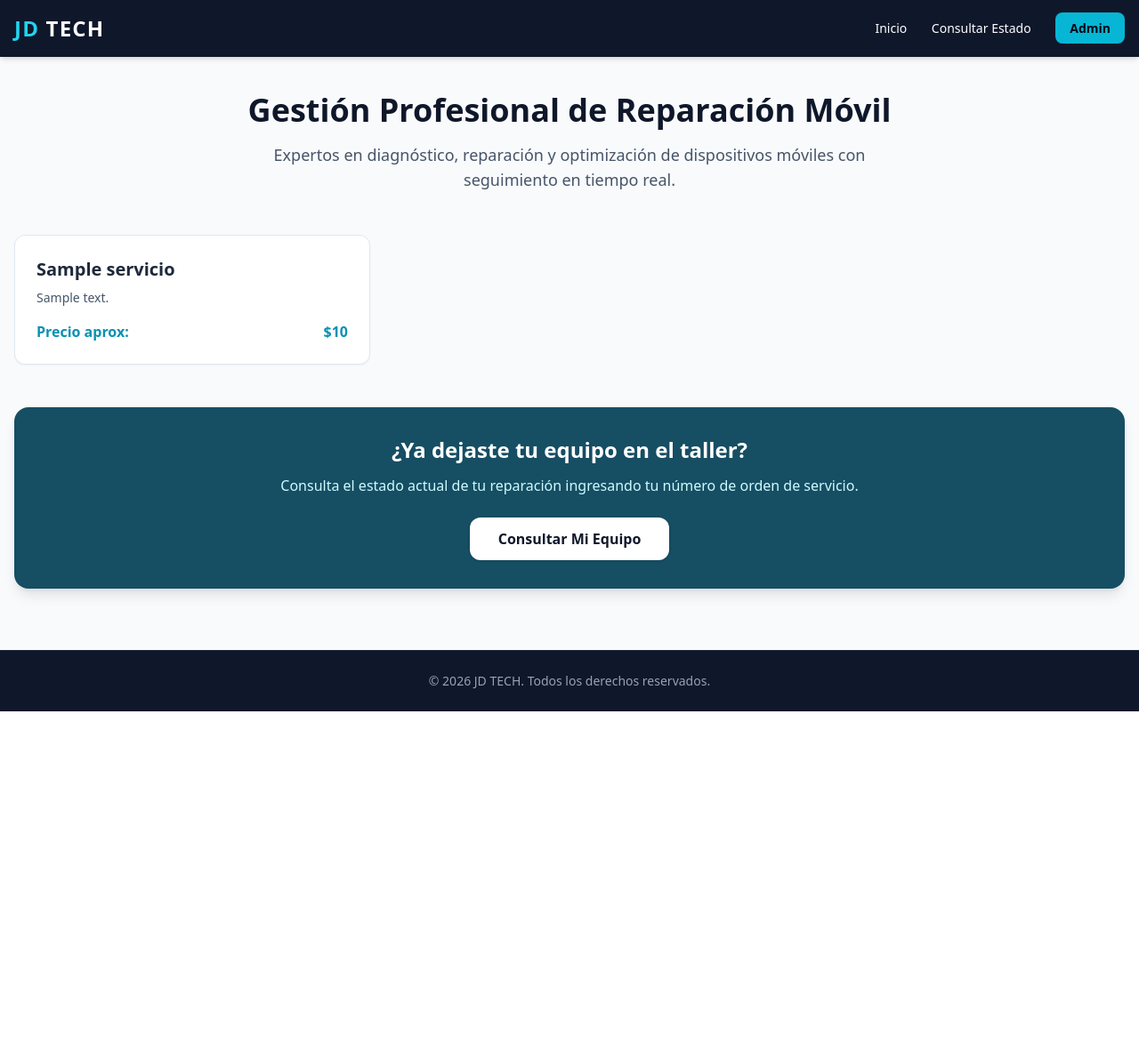
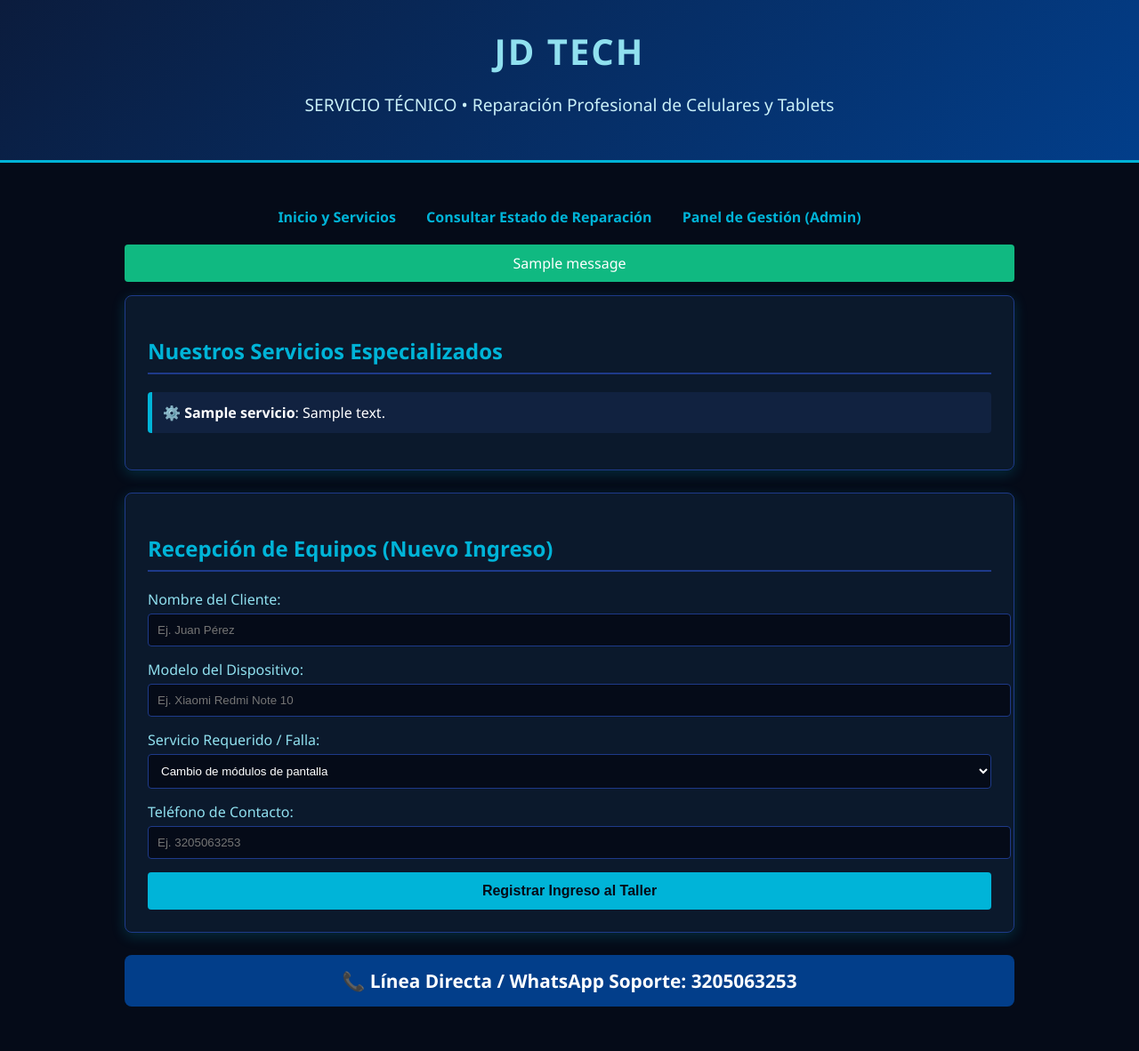
Before and after one commit to juandavidnaranjomaya-ship-it/jd_tech_taller, a Flask app: template templates/index.html in a window 1280 px wide. Shown: the whole page at 89% size. Before the commit the page ends 800 px from the top, so only its background shows below. Run offline with Flask 3, Linux system fonts and the light colour scheme; the template is opened without the code that fills it: most values are stand-ins (such as "Sample title", 1, 10 or a date in 2020); one stand-in notice (Sample message) is shown; some libraries are stand-ins or nearby versions.

Commit message:
Add files via upload

```diff
--- a/templates/index.html
+++ b/templates/index.html
@@ -2,58 +2,91 @@
 <html lang="es">
 <head>
     <meta charset="UTF-8">
-    <meta name="viewport" content="width=device-width, initial-scale=1.0">
-    <title>JD TECH - Taller de Reparación Móvil</title>
-    <!-- Tailwind CSS para diseño moderno y estético -->
-    <script src="https://cdn.tailwindcss.com"></script>
+    <title>JD TECH - Servicio Técnico Especializado</title>
+    <style>
+        body { font-family: 'Segoe UI', Tahoma, Geneva, Verdana, sans-serif; background-color: #050b18; color: #ffffff; margin: 0; padding: 0; }
+        header { background: linear-gradient(135deg, #0b1c3d, #023e8a); padding: 30px; text-align: center; border-bottom: 3px solid #00b4d8; }
+        h1 { margin: 0; font-size: 2.5em; letter-spacing: 2px; color: #90e0ef; }
+        p.sub { font-size: 1.2em; color: #caf0f8; }
+        .container { max-width: 1000px; margin: 30px auto; padding: 20px; }
+        .card { background-color: #0b192c; border: 1px solid #1e3a8a; border-radius: 8px; padding: 25px; margin-bottom: 25px; box-shadow: 0 4px 15px rgba(0, 180, 216, 0.2); }
+        h2 { color: #00b4d8; border-bottom: 2px solid #1e3a8a; padding-bottom: 8px; }
+        ul { list-style: none; padding: 0; }
+        ul li { background: #112240; margin: 10px 0; padding: 12px; border-left: 5px solid #00b4d8; border-radius: 4px; }
+        .form-group { margin-bottom: 15px; }
+        label { display: block; margin-bottom: 5px; color: #90e0ef; }
+        input, select, textarea { width: 100%; padding: 10px; background: #050b18; border: 1px solid #1e3a8a; color: white; border-radius: 4px; }
+        button { background-color: #00b4d8; color: #050b18; padding: 12px 20px; border: none; font-weight: bold; border-radius: 4px; cursor: pointer; width: 100%; font-size: 1em; }
+        button:hover { background-color: #90e0ef; }
+        .nav-links { text-align: center; margin-bottom: 20px; }
+        .nav-links a { color: #00b4d8; margin: 0 15px; text-decoration: none; font-weight: bold; }
+        .nav-links a:hover { text-decoration: underline; }
+        .alert { padding: 10px; background-color: #10b981; color: white; margin-bottom: 15px; border-radius: 4px; text-align: center; }
+        .contacto-banner { text-align: center; background: #023e8a; padding: 15px; font-size: 1.3em; font-weight: bold; border-radius: 8px; margin-top: 20px; }
+    </style>
 </head>
-<body class="bg-slate-50 text-slate-800 font-sans min-h-screen flex flex-col">
-
-    <!-- Barra de Navegación -->
-    <header class="bg-slate-900 text-white shadow-md">
-        <div class="max-w-7xl mx-auto px-4 py-4 flex justify-between items-center">
-            <h1 class="text-2xl font-black tracking-wider text-cyan-400">JD <span class="text-white">TECH</span></h1>
-            <nav class="space-x-6 text-sm font-medium">
-                <a href="/" class="hover:text-cyan-400 transition">Inicio</a>
-                <a href="/estado" class="hover:text-cyan-400 transition">Consultar Estado</a>
-                <a href="/login-admin" class="bg-cyan-500 hover:bg-cyan-600 text-slate-950 font-bold px-4 py-2 rounded-lg transition">Admin</a>
-            </nav>
-        </div>
+<body>
+    <header>
+        <h1>JD TECH</h1>
+        <p class="sub">SERVICIO TÉCNICO • Reparación Profesional de Celulares y Tablets</p>
     </header>
 
-    <!-- Contenido Principal -->
-    <main class="flex-grow max-w-7xl mx-auto px-4 py-10 w-full">
-        <div class="text-center mb-12">
-            <h2 class="text-4xl font-extrabold text-slate-900 mb-4">Gestión Profesional de Reparación Móvil</h2>
-            <p class="text-lg text-slate-600 max-w-2xl mx-auto">Expertos en diagnóstico, reparación y optimización de dispositivos móviles con seguimiento en tiempo real.</p>
+    <div class="container">
+        <div class="nav-links">
+            <a href="/">Inicio y Servicios</a>
+            <a href="/estado">Consultar Estado de Reparación</a>
+            <a href="/admin">Panel de Gestión (Admin)</a>
         </div>
 
-        <!-- Vitrina de Servicios Dinámicos -->
-        <div class="grid md:grid-cols-3 gap-6 mb-12">
-            {% for servicio in servicios %}
-            <div class="bg-white rounded-xl shadow-sm border border-slate-200 p-6 hover:shadow-md transition">
-                <h3 class="text-xl font-bold text-slate-800 mb-2">{{ servicio.nombre }}</h3>
-                <p class="text-slate-600 text-sm mb-4">{{ servicio.descripcion }}</p>
-                <div class="flex justify-between items-center font-semibold text-cyan-600">
-                    <span>Precio aprox:</span>
-                    <span>${{ servicio.precio }}</span>
-                </div>
-            </div>
-            {% endfor %}
+        {% with messages = get_flashed_messages(with_categories=true) %}
+            {% if messages %}
+                {% for category, message in messages %}
+                    <div class="alert">{{ message }}</div>
+                {% endfor %}
+            {% endif %}
+        {% endwith %}
+
+        <div class="card">
+            <h2>Nuestros Servicios Especializados</h2>
+            <ul>
+                {% for servicio in servicios %}
+                    <li><strong>⚙️ {{ servicio.nombre }}</strong>: {{ servicio.descripcion }}</li>
+                {% endfor %}
+            </ul>
         </div>
 
-        <!-- Sección de Llamada a la Acción -->
-        <div class="bg-cyan-900 text-white rounded-2xl p-8 text-center shadow-lg">
-            <h3 class="text-2xl font-bold mb-3">¿Ya dejaste tu equipo en el taller?</h3>
-            <p class="text-cyan-100 mb-6">Consulta el estado actual de tu reparación ingresando tu número de orden de servicio.</p>
-            <a href="/estado" class="inline-block bg-white text-slate-900 font-bold px-8 py-3 rounded-xl hover:bg-cyan-50 transition shadow">Consultar Mi Equipo</a>
+        <div class="card">
+            <h2>Recepción de Equipos (Nuevo Ingreso)</h2>
+            <form action="/recepcion" method="POST">
+                <div class="form-group">
+                    <label>Nombre del Cliente:</label>
+                    <input type="text" name="cliente" required placeholder="Ej. Juan Pérez">
+                </div>
+                <div class="form-group">
+                    <label>Modelo del Dispositivo:</label>
+                    <input type="text" name="dispositivo" required placeholder="Ej. Xiaomi Redmi Note 10">
+                </div>
+                <div class="form-group">
+                    <label>Servicio Requerido / Falla:</label>
+                    <select name="falla">
+                        <option value="Cambio de módulos de pantalla">Cambio de módulos de pantalla</option>
+                        <option value="Reemplazo de baterías">Reemplazo de baterías</option>
+                        <option value="Reparación de puertos de carga">Reparación de puertos de carga</option>
+                        <option value="Mantenimiento y limpieza técnica">Mantenimiento y limpieza técnica</option>
+                        <option value="Diagnóstico de fallas funcionales">Diagnóstico de fallas funcionales</option>
+                    </select>
+                </div>
+                <div class="form-group">
+                    <label>Teléfono de Contacto:</label>
+                    <input type="text" name="contacto" required placeholder="Ej. 3205063253">
+                </div>
+                <button type="submit">Registrar Ingreso al Taller</button>
+            </form>
         </div>
-    </main>
 
-    <!-- Pie de Página -->
-    <footer class="bg-slate-900 text-slate-400 py-6 text-center text-sm border-t border-slate-800">
-        <p>&copy; 2026 JD TECH. Todos los derechos reservados.</p>
-    </footer>
-
+        <div class="contacto-banner">
+            📞 Línea Directa / WhatsApp Soporte: 3205063253
+        </div>
+    </div>
 </body>
 </html>
```
Also changed, not shown: templates/admin.html (added, +79 -0 lines), templates/estado.html (added, +48 -0 lines), templates/login_admin.html (added, +43 -0 lines).
